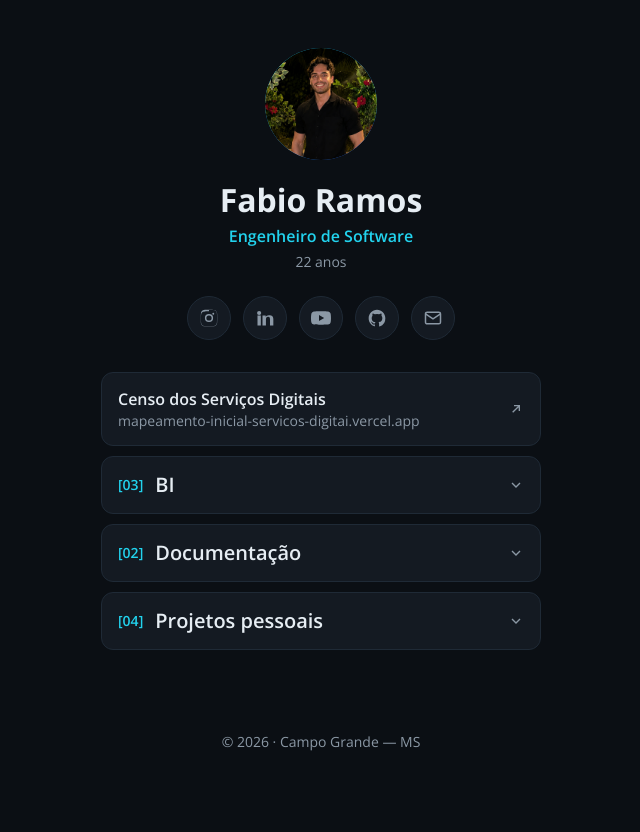
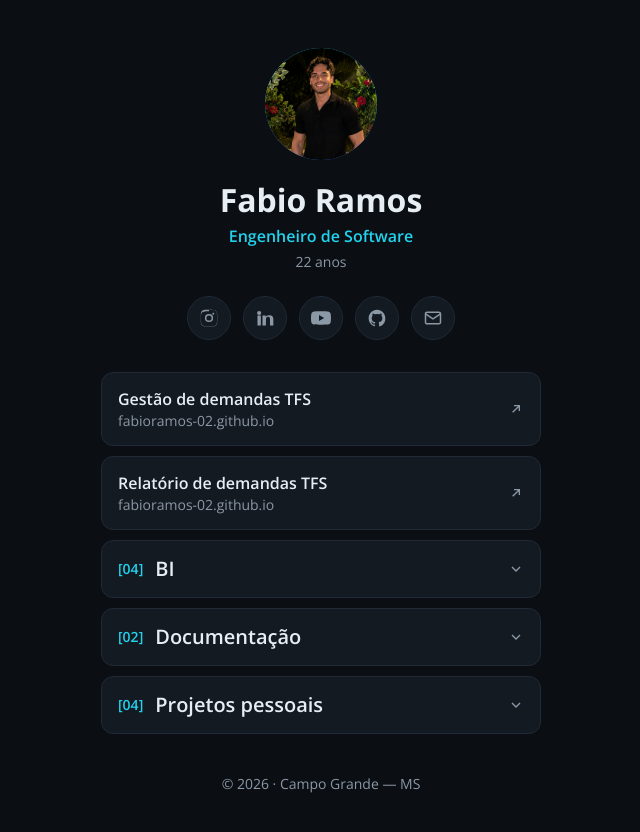
Before and after one commit to fabioramos-02/portfolio, a Next.js app: page / in a window 1280 px wide. Shown: the top 832 px of the page, without its empty margins (319-959 px from the left). Before the commit the page ends 800 px from the top, so only its background shows below. Built offline with nearby package versions, Linux system fonts and the light colour scheme.

Commit message:
feat: links TFS (gestao + relatorio) no topo e Censo movido para BI

```diff
--- a/data/links.ts
+++ b/data/links.ts
@@ -17,13 +17,22 @@
 export type LinkItem = { title: string; url: string; category?: string };
 
 export const links: LinkItem[] = [
-  // --- Links diretos (sem categoria) ---
+  // --- Links diretos (sem categoria) — topo ---
+  {
+    title: "Gestão de demandas TFS",
+    url: "https://fabioramos-02.github.io/setdig-tfs-backlog/",
+  },
+  {
+    title: "Relatório de demandas TFS",
+    url: "https://fabioramos-02.github.io/setdig-tfs-backlog/relatorios.html",
+  },
+
+  // --- BI ---
   {
     title: "Censo dos Serviços Digitais",
     url: "https://mapeamento-inicial-servicos-digitai.vercel.app/",
+    category: "BI",
   },
-
-  // --- BI ---
   {
     title: "Estudo de cartas",
     url: "https://cruzamento-carta.vercel.app/",
```
